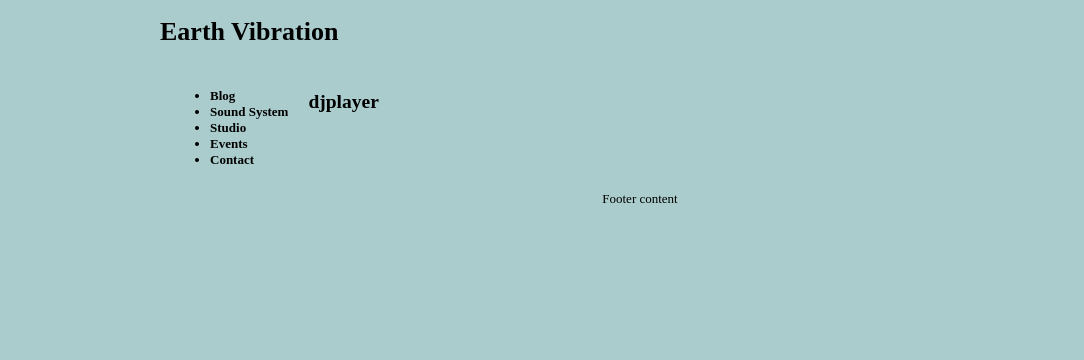
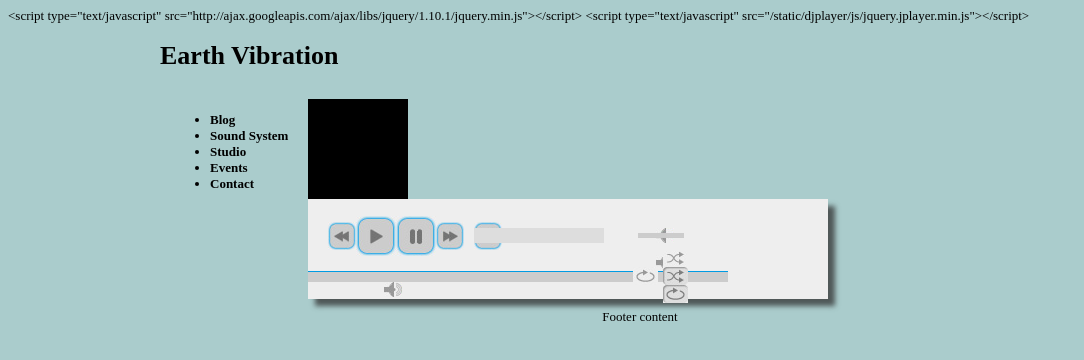
Before and after one commit to mhelmer/earthvibration_web, a Django app: page /djplayer/playlist/ in a window 1280 px wide. Shown: the top 360 px of the page, without its empty margins (0-1084 px from the left). Run offline with Django 3.2, Linux system fonts and the light colour scheme; data that the repository does not hold is empty; parts of the project's set-up code (start-up, migrations or seed data) failed here and were passed over; some libraries are stand-ins or nearby versions.

Commit message:
djplayer: Dirty looking playlist player

```diff
--- a/djplayer/static/djplayer/skin/blue.monday/jplayer.blue.monday.css
+++ b/djplayer/static/djplayer/skin/blue.monday/jplayer.blue.monday.css
@@ -653,7 +653,7 @@
 	float: right;
 }
 
-div.jp-audio div.jp-cover {
+div.jp-audio div.jp-poster {
 	float: left;
 	margin: 0;
 	padding: 0;
--- /dev/null
+++ b/djplayer/templates/djplayer/djplayer_pl.html
@@ -0,0 +1,45 @@
+<div id="jquery_jplayer_{{ suffix }}" class="jp-jplayer" style="width: 100px; height:100px;"></div>
+
+<div id="jp_container_{{ suffix }}" class="jp-audio">
+			<div class="jp-type-playlist">
+				<div class="jp-gui jp-interface">
+					<ul class="jp-controls">
+						<li><a href="javascript:;" class="jp-previous" tabindex="1">previous</a></li>
+						<li><a href="javascript:;" class="jp-play" tabindex="1">play</a></li>
+						<li><a href="javascript:;" class="jp-pause" tabindex="1">pause</a></li>
+						<li><a href="javascript:;" class="jp-next" tabindex="1">next</a></li>
+						<li><a href="javascript:;" class="jp-stop" tabindex="1">stop</a></li>
+						<li><a href="javascript:;" class="jp-mute" tabindex="1" title="mute">mute</a></li>
+						<li><a href="javascript:;" class="jp-unmute" tabindex="1" title="unmute">unmute</a></li>
+						<li><a href="javascript:;" class="jp-volume-max" tabindex="1" title="max volume">max volume</a></li>
+					</ul>
+					<div class="jp-progress">
+						<div class="jp-seek-bar">
+							<div class="jp-play-bar"></div>
+						</div>
+					</div>
+					<div class="jp-volume-bar">
+						<div class="jp-volume-bar-value"></div>
+					</div>
+					<div class="jp-time-holder">
+						<div class="jp-current-time"></div>
+						<div class="jp-duration"></div>
+					</div>
+					<ul class="jp-toggles">
+						<li><a href="javascript:;" class="jp-shuffle" tabindex="1" title="shuffle">shuffle</a></li>
+						<li><a href="javascript:;" class="jp-shuffle-off" tabindex="1" title="shuffle off">shuffle off</a></li>
+						<li><a href="javascript:;" class="jp-repeat" tabindex="1" title="repeat">repeat</a></li>
+						<li><a href="javascript:;" class="jp-repeat-off" tabindex="1" title="repeat off">repeat off</a></li>
+					</ul>
+				</div>
+				<div class="jp-playlist">
+					<ul>
+						<li></li>
+					</ul>
+				</div>
+				<div class="jp-no-solution">
+					<span>Update Required</span>
+					To play the media you will need to either update your browser to a recent version or update your <a href="http://get.adobe.com/flashplayer/" target="_blank">Flash plugin</a>.
+				</div>
+			</div>
+		</div>
--- /dev/null
+++ b/djplayer/templates/djplayer/djplayer_pl_js.html
@@ -0,0 +1,26 @@
+{% load thumbnail %}
+<script type="text/javascript" src="/static/djplayer/js/jquery.jplayer.min.js"></script>
+<script type="text/javascript" src="/static/djplayer/js/jplayer.playlist.min.js"></script>
+<script type="text/javascript">
+//<![CDATA[
+$(document).ready(function(){
+
+	new jPlayerPlaylist({
+		jPlayer: "#jquery_jplayer_{{ suffix }}",
+		cssSelectorAncestor: "#jp_container_{{ suffix }}"
+	}, [
+		{% for tune in tunes %} {
+			title:"{{ tune.title }}",
+			mp3:"/media/{{ tune.mp3_file }}",
+			poster:"{% thumbnail tune.album_art "100x100" crop="center" as im %}{{ im.url }}{% endthumbnail %}"
+		}, {% endfor %}
+	], {
+		swfPath: "/static/djplayer/js",
+		supplied: "mp3",
+		wmode: "window",
+		smoothPlayBar: true,
+		keyEnabled: true
+	});
+});
+//]]>
+</script>
--- /dev/null
+++ b/djplayer/templates/djplayer/playlist.html
@@ -0,0 +1,17 @@
+{% extends "base.html" %}
+{% load djplayer_extras %}
+
+{% block title %} playlist test {% endblock %}
+{% block link %}
+	{{ block.super }}
+	{% djwidget_link_css %}
+{% endblock %}
+{% block script %}
+	{{ block.super }}
+	{% djwidget_js_base %}
+	{% djwidget_js_playlist tunes "1" %}
+{% endblock %}
+{% block main %}
+
+{% djwidget_playlist "1" %}
+{% endblock %}
--- a/djplayer/templatetags/djplayer_extras.py
+++ b/djplayer/templatetags/djplayer_extras.py
@@ -26,6 +26,14 @@
            'src="/static/djplayer/js/jquery.jplayer.min.js"></script>'
 
 
+def djwidget_js_playlist(tunes, suffix=''):
+    return {'tunes': tunes, 'suffix': suffix}
+
+
+def djwidget_playlist(suffix=''):
+    return {'suffix': suffix}
+
+
 def djwidget_link_css():
     return
 
@@ -35,3 +43,6 @@
     djwidget_script_tunes)
 register.simple_tag(djwidget_js_base)
 register.inclusion_tag('djplayer/djplayer_link_css.html')(djwidget_link_css)
+
+register.inclusion_tag('djplayer/djplayer_pl_js.html')(djwidget_js_playlist)
+register.inclusion_tag('djplayer/djplayer_pl.html')(djwidget_playlist)
--- a/djplayer/urls.py
+++ b/djplayer/urls.py
@@ -7,5 +7,5 @@
                        url(r'^$', views.IndexView.as_view(), name='index'),
                        url(r'^(?P<year>\d{4})/(?P<slug>[-\w]+)/$',
                            views.PlayerView.as_view(), name='player'),
-                       url(r'^playlist/$', views.IndexView.as_view()),
+                       url(r'^playlist/$', views.IndexView.as_view(template_name='djplayer/playlist.html')),
                        )
```
Also changed, not shown: djplayer/templates/djplayer/djplayer_script.html (+5 -2 lines), djplayer/templates/djplayer/djplayer_widget.html (+1 -6 lines).
